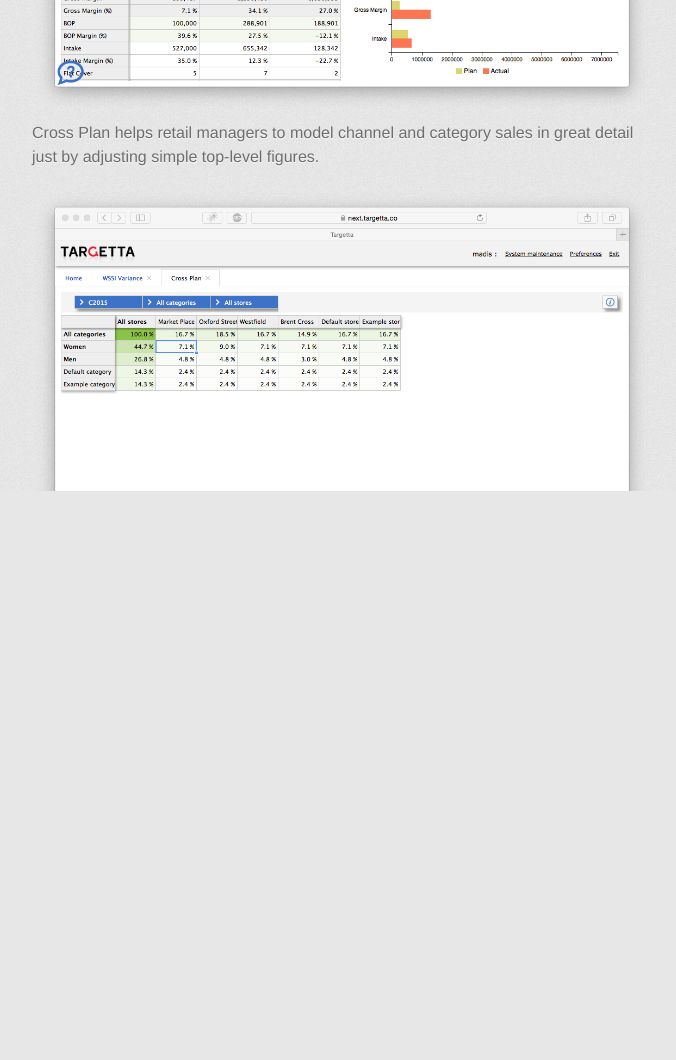
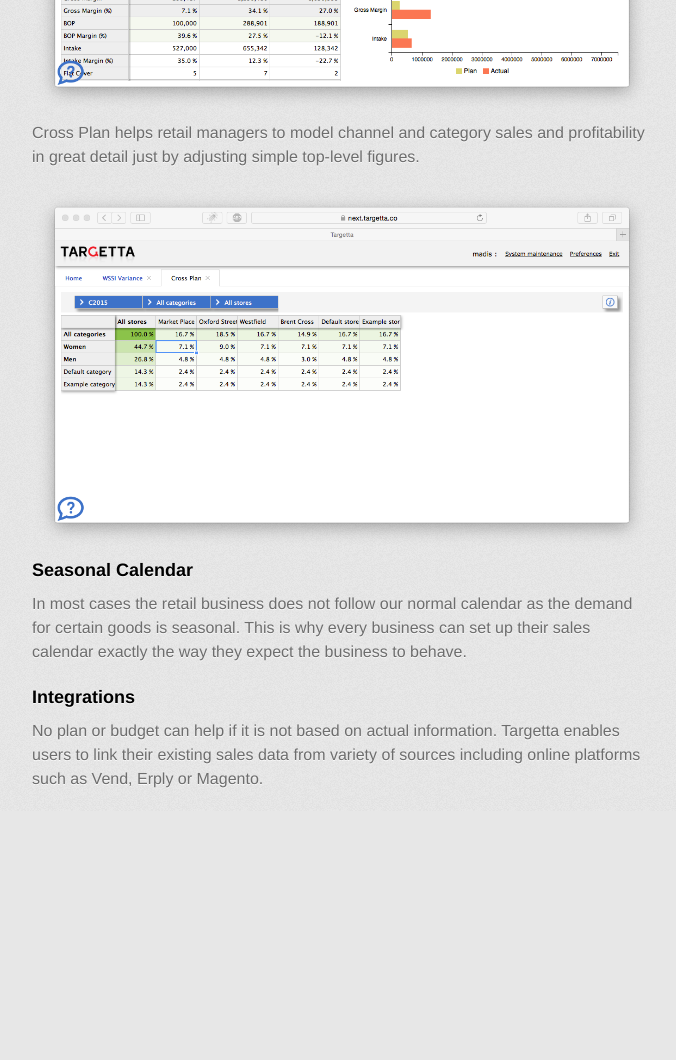
Before and after one commit to mudam/mudam.github.io, a plain HTML site: page index.html in a window 1280 px wide. Shown: the part 780-1840 px from the top of the page, without its empty margins (298-974 px from the left). After the commit the page ends 1591 px from the top, so only its background shows below. Drawn offline with Linux system fonts and the light colour scheme; a web font is replaced by a local one.

Commit message:
Updated content

```diff
--- a/index.html
+++ b/index.html
@@ -43,12 +43,13 @@
 
 <img src="images/wssi.png"></img>
 
-<p>Cross Plan helps retail managers to model channel and category sales in great detail just by adjusting simple top-level figures.</p>
+<p>Cross Plan helps retail managers to model channel and category sales and profitability in great detail just by adjusting simple top-level figures.</p>
 <img src="images/xplan.png"></img>
 
 <h3>Seasonal Calendar</h3>
 <p>In most cases the retail business does not follow our normal calendar as the demand for certain goods is seasonal. This is why every business can set up their sales calendar exactly the way they expect the business to behave.</p>
-<img src="images/seasons.png"></img>
+<h3>Integrations</h3>
+<p>No plan or budget can help if it is not based on actual information. Targetta enables users to link their existing sales data from variety of sources including online platforms such as Vend, Erply or Magento.</p>
         </section>
 
         <!--footer>
```
